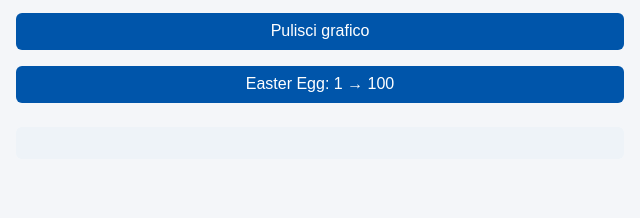
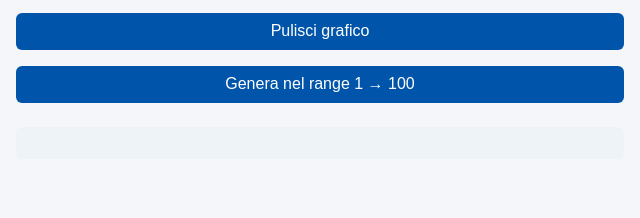
Before and after one commit to salvatorecapolupo/lcg, a plain HTML site: page index.html in a window 1280 px wide. Shown: the part 328-546 px from the top of the page, 0-640 px from the left. Drawn offline with nearby package versions, Linux system fonts and the light colour scheme.

Commit message:
Update index.html

```diff
--- a/index.html
+++ b/index.html
@@ -101,7 +101,7 @@
       <input type="number" id="seed" value="12345" />
       <button onclick="generate()">Genera 10 numeri</button>
       <button onclick="clearChart()">Pulisci grafico</button>
-      <button onclick="easterEgg()">Easter Egg: 1 → 100</button>
+      <button onclick="easterEgg()">Genera nel range 1 → 100</button>
 
       <div class="numbers" id="numbers"></div>
     </div>
```
